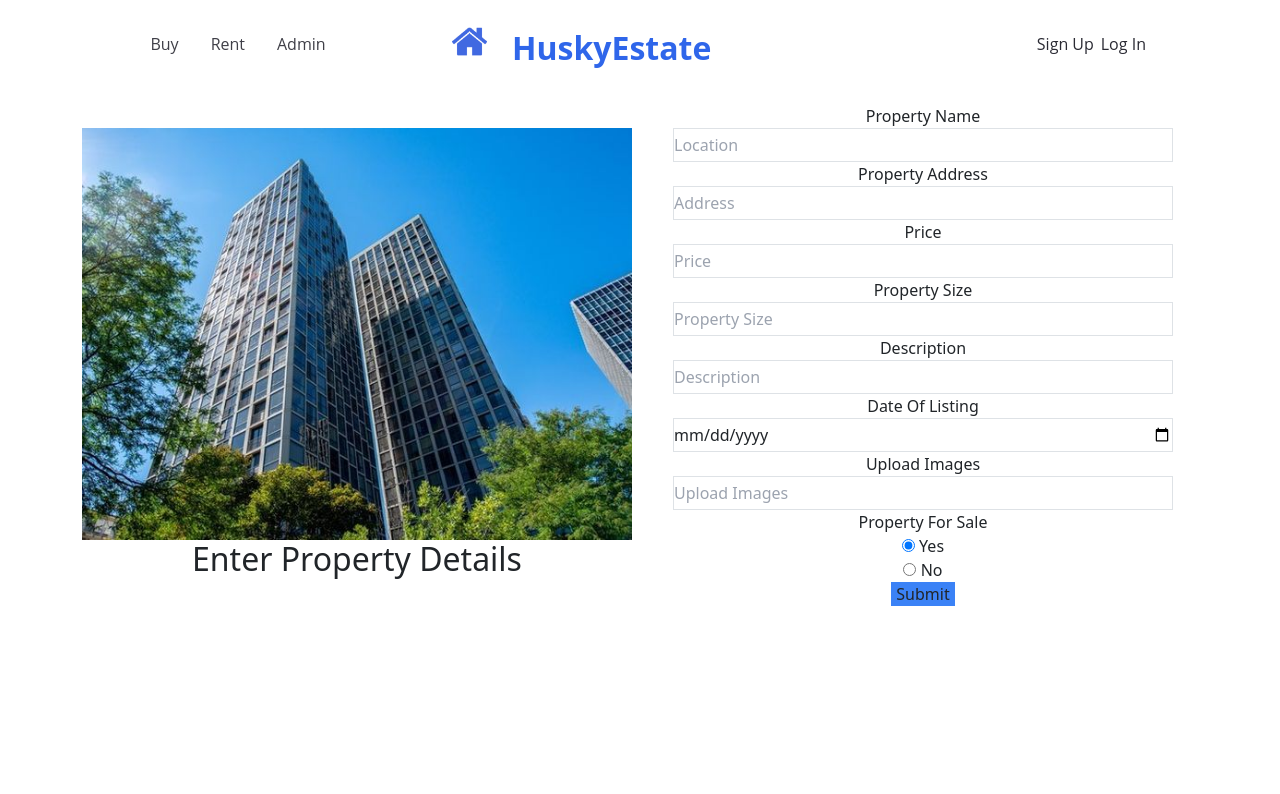
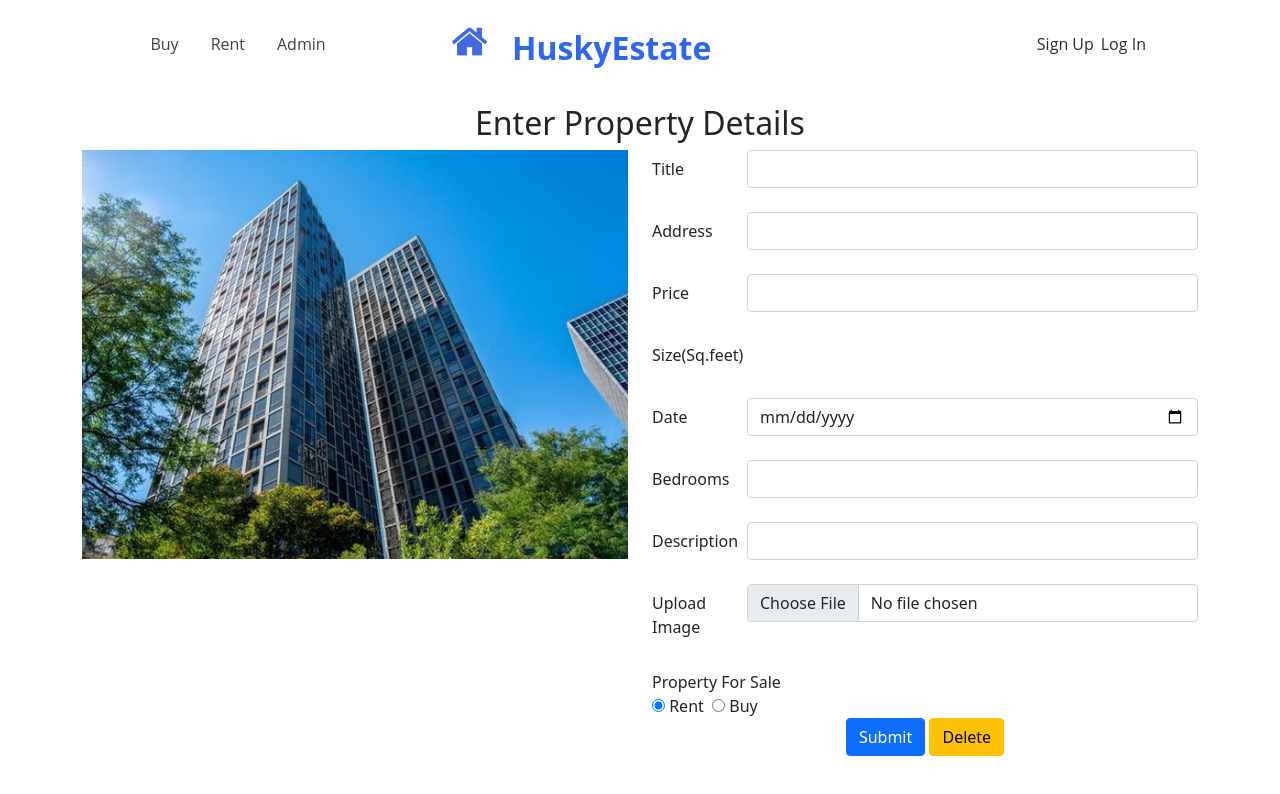
Before and after one commit to anuragparla/Husky_Estate_Final_Project, a React (Create React App) app in the folder husky-estate/: page /admin in a window 1280 px wide. Shown: the top 794 px of the page. Built offline with nearby package versions, Linux system fonts and the light colour scheme.

Commit message:
admin page style fixes

```diff
--- a/husky-estate/src/Pages/AdminPage.js
+++ b/husky-estate/src/Pages/AdminPage.js
@@ -6,7 +6,8 @@ import Navbar from "../Components/Navbar";
 import img1 from "../assets/home1.jpeg"
 import "../main.css";
 
-const AdminPage = () => { const [availability, setAvailability] = React.useState('Yes');
+const AdminPage = () => {
+    const [availability, setAvailability] = React.useState('Yes');
     const handleChange = (event) => {
         setAvailability(event.target.value)
     }
@@ -15,69 +16,73 @@ const handleChange = (event) => {
             <Navbar />
             <br></br>
             <div className="container">
-                {/* <div class="grid grid-cols-2 gap-3"> */}
-                <div className="columns-2">
-                    <div><br></br><img src={img1} alt="BigCo Inc. logo" /></div>
-                    <div>
+                <div className="row">
+
+                    <h2 className="text-center">Enter Property Details</h2>
+                    <div className="col-sm-6">
+                        <img src={img1} alt="BigCo Inc. logo" />
+                    </div>
+                    <div className="col-sm-6">
                         <form action="">
-                            <div className="flex flex-col justify-center items-center">
-                                <h2>Enter Property Details</h2>
-                                <label htmlFor="propertyname">Property Name</label>
-                                <input type="text" name="propertyname" id="propertyname"
-                                    className="border"
-                                    placeholder="Location"
-                                    style={{ height: "34px", width: "500px" }} />
+
+                            <div class="form-group row">
+                                <label htmlFor="Title" class="col-2 col-form-label">Title</label>
+                                <div class="col-10">
+                                    <input type="text" class="form-control" id="Title" />
                                 </div>
+                            </div> <br></br>
 
-                            <div className="flex flex-col justify-center items-center">
-                                <label htmlFor="propertyaddress">Property Address</label>
-                                <input type="text" name="propertyaddress" id="propertyname"
-                                    className="border"
+                            <div class="form-group row">
+                                <label htmlFor="Address" class="col-2 col-form-label">Address</label>
+                                <div class="col-10">
+                                    <input type="text" class="form-control" id="Address" />
+                                </div>
+                            </div> <br></br>
 
-                                    placeholder="Address"
-                                    style={{ height: "34px", width: "500px" }} />
+                            <div class="form-group row">
+                                <label htmlFor="Price" class="col-2 col-form-label">Price</label>
+                                <div class="col-10">
+                                    <input type="text" class="form-control" id="Price" />
                                 </div>
+                            </div> <br></br>
 
-                            <div className="flex flex-col justify-center items-center">
-                                <label htmlFor="propertyaddress">Price</label>
-                                <input type="text" name="price" id="price"
-                                    className="border"
+                            <div class="form-group row">
+                                <label htmlFor="Size" class="col-2 col-form-label">Size(Sq.feet)</label>
+                                <div class="col-10">
+                                    <input type="number" class="Size" id="Size" />
+                                </div>
+                            </div> <br></br>
 
-                                    placeholder="Price"
-                                    style={{ height: "34px", width: "500px" }}
-                                />
+                            <div class="form-group row">
+                                <label htmlFor="Date" class="col-2 col-form-label">Date</label>
+                                <div class="col-10">
+                                    <input type="date" class="form-control" id="Date" />
                                 </div>
+                            </div> <br></br>
+
+                            <div class="form-group row">
+                                <label htmlFor="Bedrooms" class="col-2 col-form-label">Bedrooms</label>
+                                <div class="col-10">
+                                    <input type="text" class="form-control" id="Bedrooms" />
+                                </div>
+                            </div> <br></br>
+
+                            <div class="form-group row">
+                                <label htmlFor="Description" class="col-2 col-form-label">Description</label>
+                                <div class="col-10">
+                                    <input type="text" class="form-control" id="Description" />
+                                </div>
+                            </div> <br></br>
+
+                            <div class="form-group row">
+                                <label htmlFor="image" class="col-2 col-form-label">Upload Image</label>
+                                <div class="col-10">
+                                    <input type="file" class="form-control" id="image" />
+                                </div>
+                            </div> <br></br>
 
 
-                            <div className="flex flex-col justify-center items-center">
-                                <label htmlFor="propertysize">Property Size</label>
-                                <input type="number" name="propertysize" id="propertysize" className="border"
-                                    placeholder="Property Size"
-                                    style={{ height: "34px", width: "500px" }} />
-                            </div>
-
-                            <div className="flex flex-col justify-center items-center">
-                                <label htmlFor="propertydescription">Description</label>
-                                <input type="text" name="propertydescription" id="propertydescription" className="border"
-                                    placeholder="Description"
-                                    style={{ height: "34px", width: "500px" }} />
-                            </div>
-
-                            <div className="flex flex-col justify-center items-center">
-                                <label htmlFor="listingdate">Date Of Listing</label>
-                                <input type="date" name="listingdate" id="listingdate" className="border"
-                                    placeholder="Date Of Listing"
-                                    style={{ height: "34px", width: "500px" }} />
-                            </div>
-
-                            <div className="flex flex-col justify-center items-center">
-                                <label htmlFor="images">Upload Images</label>
-                                <input type="images" name="images" id="images" className="border"
-                                    placeholder="Upload Images"
-                                    style={{ height: "34px", width: "500px" }} />
-                            </div>
-
-                            <div className="flex flex-col justify-center items-center">
+                            <div className="form-group row">
                                 <label htmlFor="propertysale">Property For Sale</label>
                                 <div>
                                     <input
@@ -85,24 +90,26 @@ const handleChange = (event) => {
                                         value="Yes"
                                         checked={availability === 'Yes'}
                                         onChange={handleChange}
-        /> Yes
-      </div>
-      <div>
+                                    /> Rent
+                                                &nbsp;
                                     <input
                                         type="radio"
                                         value="No"
                                         checked={availability === 'No'}
                                         onChange={handleChange}
-        /> No
+                                    /> Buy
                                 </div>
+
                             </div>
                             <div className="flex items-center justify-center">
-                                <button type="submit" className="bg-blue-500 rounded-medium w-16">Submit</button>
+                                <button type="submit" className="btn btn-primary">Submit</button> &nbsp;
+                                <button type="submit" className="btn btn-warning">Delete</button>
                             </div>
                         </form>
                     </div>
                 </div>
             </div>
+
             <Footer />
         </>
     )
```
Lines whose indentation alone changed are shown as unchanged.
